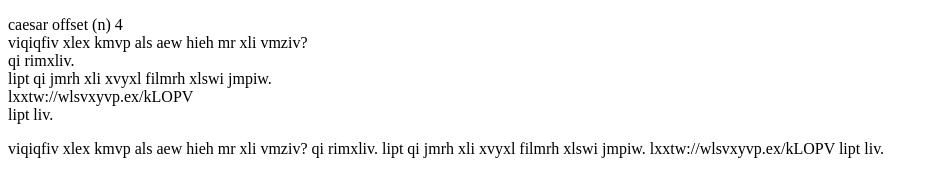
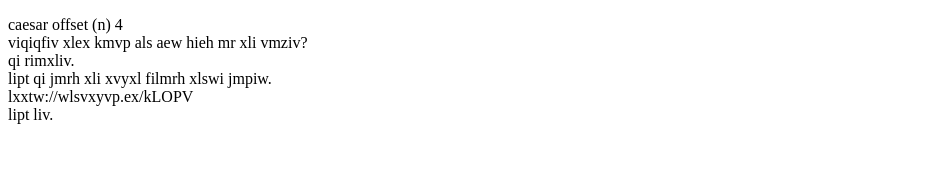
Before and after one commit to uponatime0/uponatime0.github.io, a plain HTML site: page index.html in a window 1280 px wide. Shown: the whole page, without its empty margins (0-938 px from the left). Drawn offline with Linux system fonts and the light colour scheme.

Commit message:
Update index.html

```diff
--- a/index.html
+++ b/index.html
@@ -9,10 +9,3 @@
 
 </body>
 </html>
-
-
-viqiqfiv xlex kmvp als aew hieh mr xli vmziv?
-qi rimxliv.
-lipt qi jmrh xli xvyxl filmrh xlswi jmpiw.
-lxxtw://wlsvxyvp.ex/kLOPV
-lipt liv.
```
